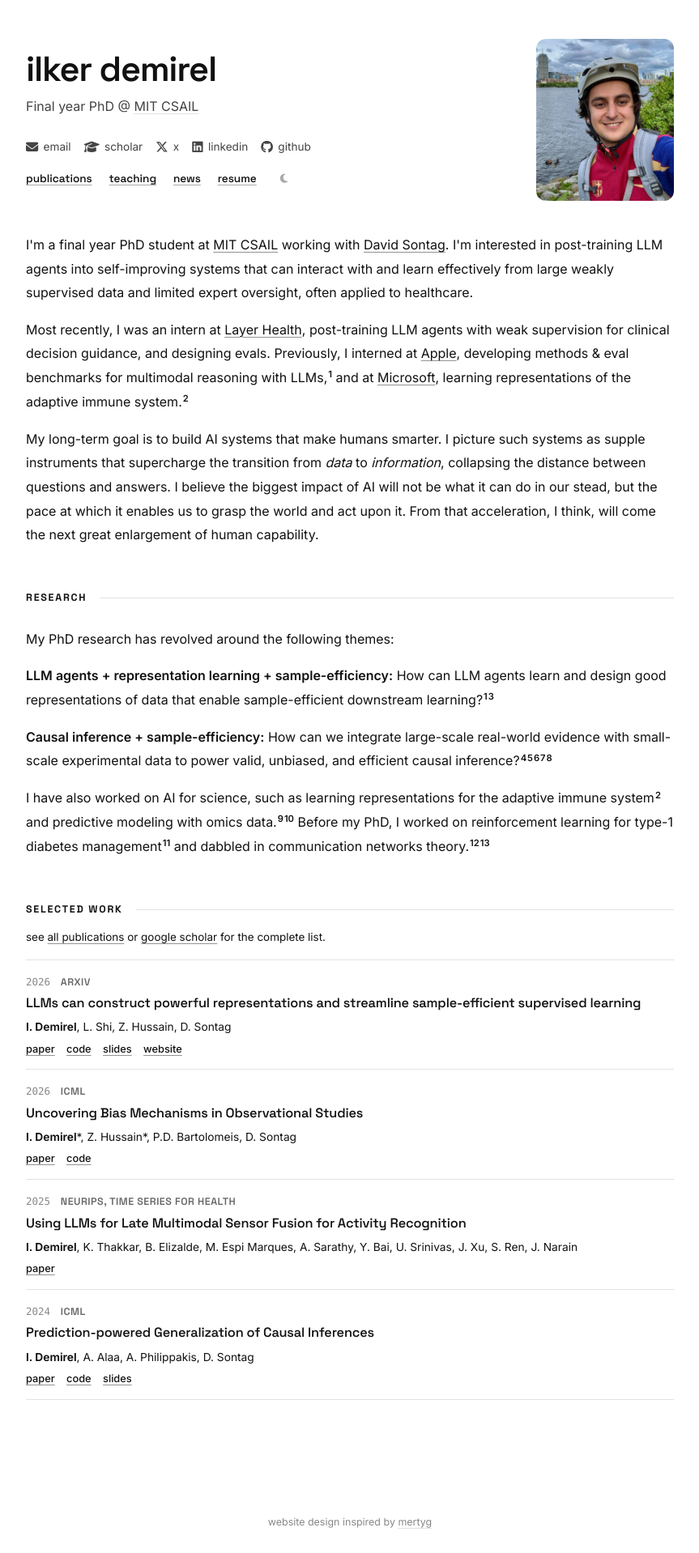
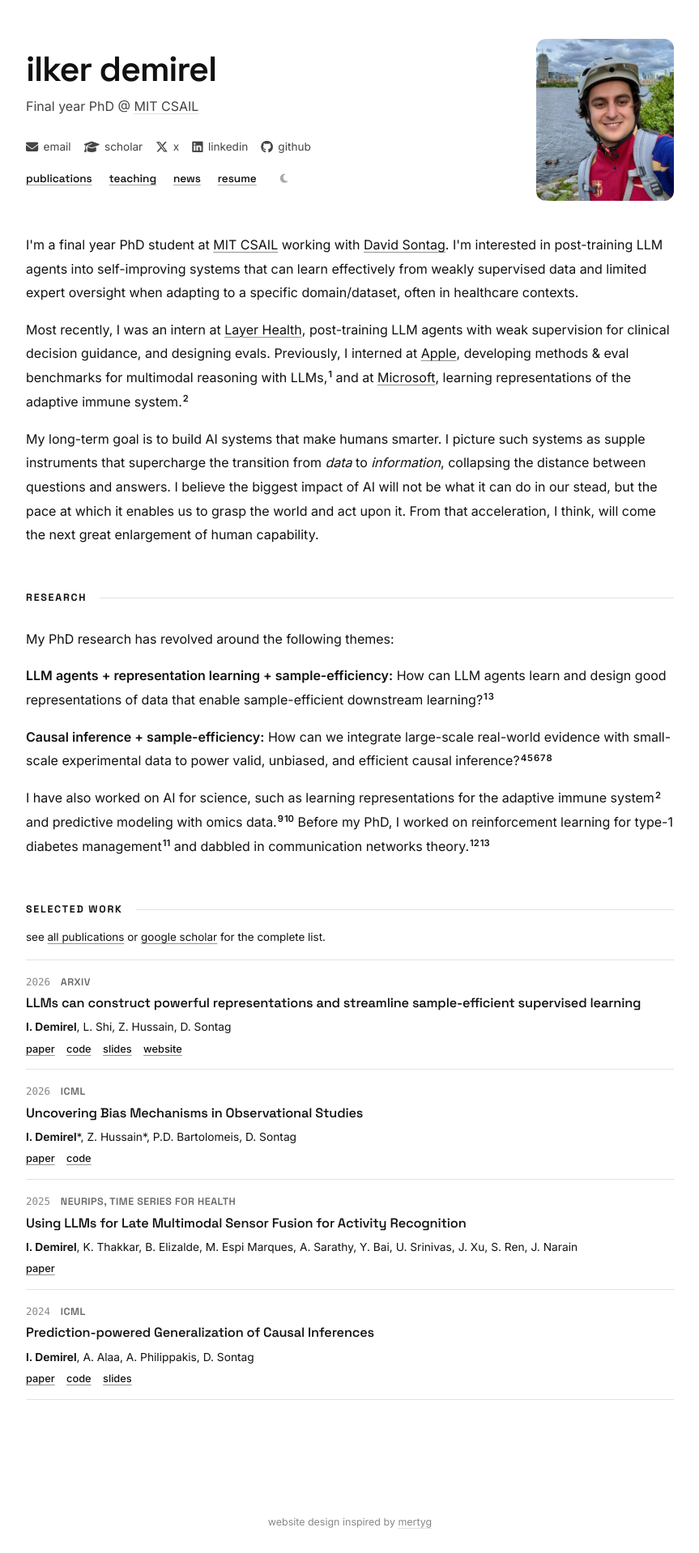
Before and after one commit to demireal/demireal.github.io, a Jekyll site: the page built from index.html, in a window 1280 px wide. Shown: the whole page at 81% size, without its empty margins (208-1071 px from the left). Built offline with Jekyll 4.4.1, drawn with Linux system fonts in a browser that asks for light colours.

Commit message:
refine intro sentence around domain adaptation
Co-authored-by: Cursor <cursoragent@cursor.com>

```diff
--- a/index.html
+++ b/index.html
@@ -33,7 +33,7 @@ title: ""
 <!-- ── About ───────────────────────────────────────────── -->
 <section class="section">
   <p>
-    I'm a final year PhD student at <a href="https://www.csail.mit.edu">MIT CSAIL</a> working with <a href="https://people.csail.mit.edu/dsontag/">David Sontag</a>. I'm interested in post-training LLM agents into self-improving systems that can interact with and learn effectively from large weakly supervised data and limited expert oversight, often applied to healthcare.
+    I'm a final year PhD student at <a href="https://www.csail.mit.edu">MIT CSAIL</a> working with <a href="https://people.csail.mit.edu/dsontag/">David Sontag</a>. I'm interested in post-training LLM agents into self-improving systems that can learn effectively from weakly supervised data and limited expert oversight when adapting to a specific domain/dataset, often in healthcare contexts.
   </p>
   <p>
     Most recently, I was an intern at <a href="https://www.layerhealth.com">Layer Health</a>, post-training LLM agents with weak supervision for clinical decision guidance, and designing evals. Previously, I interned at <a href="https://machinelearning.apple.com">Apple</a>, developing methods &amp; eval benchmarks for multimodal reasoning with LLMs,<a class="ri-ref" href="https://arxiv.org/pdf/2509.10729"><sup>1</sup></a> and at <a href="https://www.microsoft.com/en-us/research/">Microsoft</a>, learning representations of the adaptive immune system.<a class="ri-ref" href="https://openreview.net/pdf?id=oAukQalLzs"><sup>2</sup></a>
```
